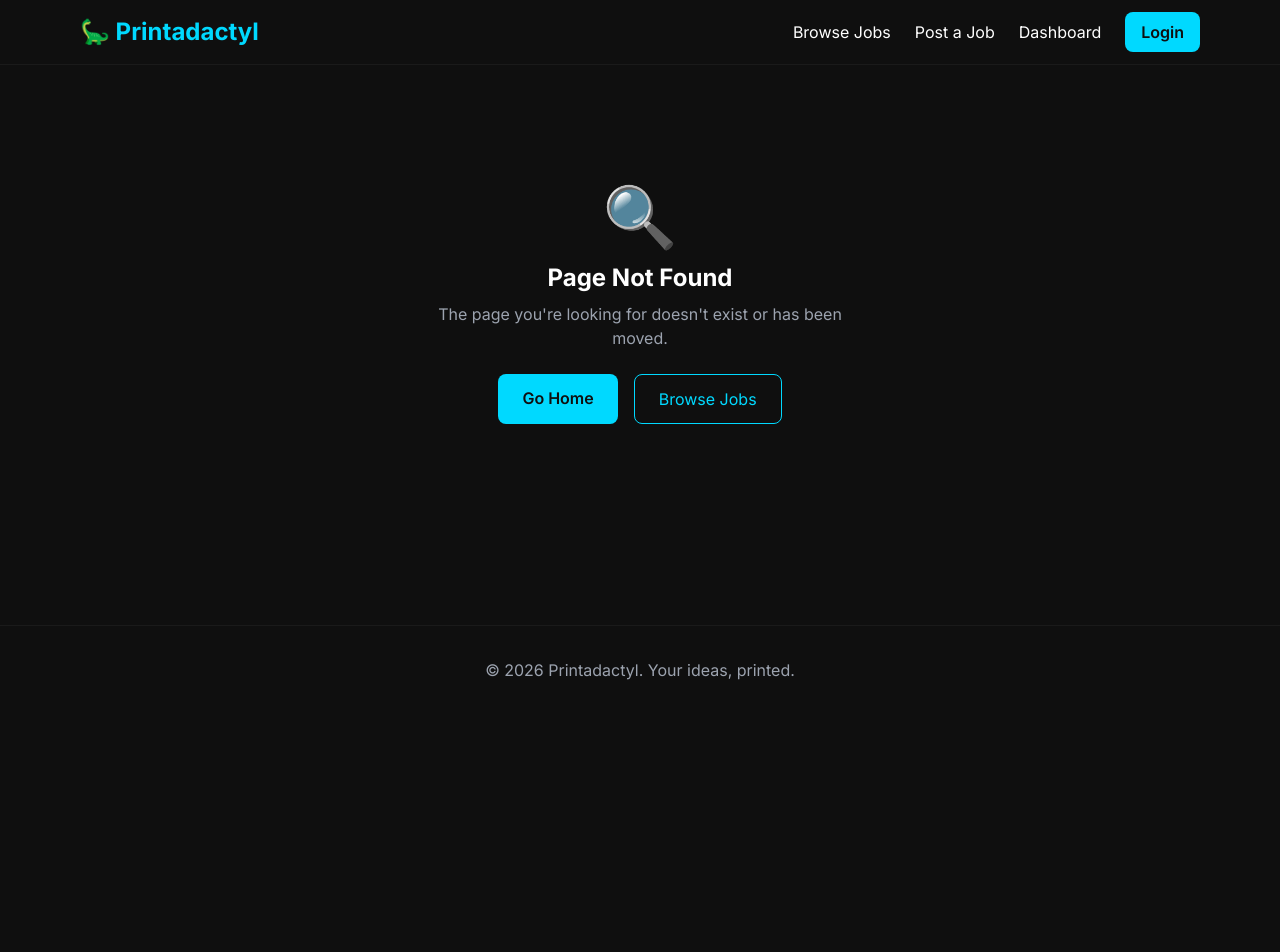
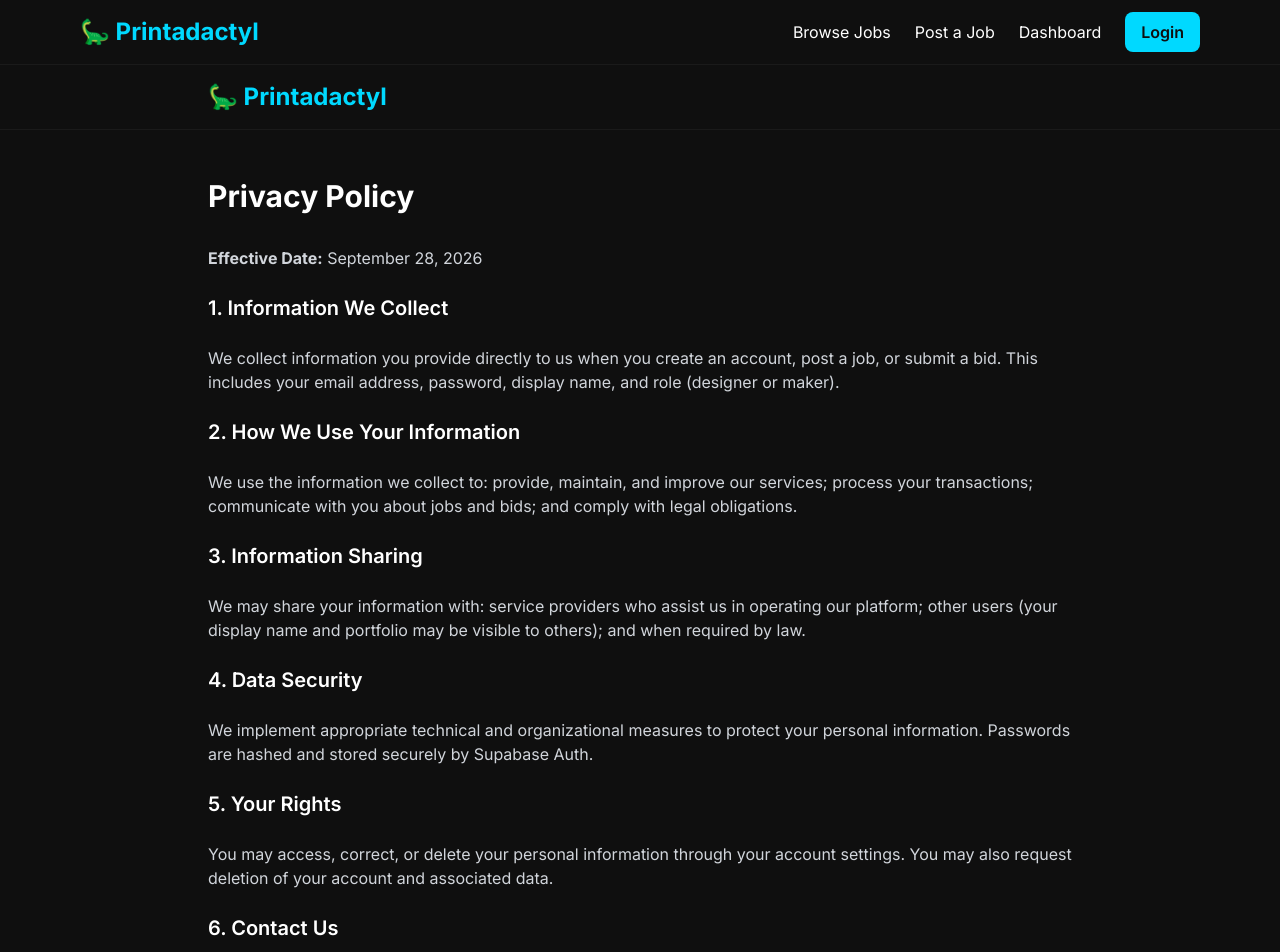
Before and after one commit to CuriousCornucopious/printadactyl, a Next.js app: page /privacy in a window 1280 px wide. Before the commit this address had no page. Shown: the top 952 px of the page. Before the commit the page ends 800 px from the top, so only its background shows below. Built offline with nearby package versions, Linux system fonts and the light colour scheme.

Commit message:
Add legal pages: Privacy Policy and Terms of Service

```diff
--- /dev/null
+++ b/app/privacy/page.tsx
@@ -0,0 +1,62 @@
+'use client'
+
+import Link from 'next/link'
+
+export default function PrivacyPage() {
+  return (
+    <div className="min-h-screen bg-background">
+      <header className="border-b border-surface">
+        <div className="max-w-4xl mx-auto px-4 h-16 flex items-center justify-between">
+          <Link href="/" className="text-2xl font-bold text-primary">🦕 Printadactyl</Link>
+        </div>
+      </header>
+
+      <main className="max-w-4xl mx-auto px-4 py-12">
+        <h1 className="text-3xl font-bold mb-8">Privacy Policy</h1>
+
+        <div className="space-y-6 text-gray-300">
+          <p><strong>Effective Date:</strong> September 28, 2026</p>
+
+          <h2 className="text-xl font-semibold text-white mt-8">1. Information We Collect</h2>
+          <p>
+            We collect information you provide directly to us when you create an account,
+            post a job, or submit a bid. This includes your email address, password,
+            display name, and role (designer or maker).
+          </p>
+
+          <h2 className="text-xl font-semibold text-white mt-8">2. How We Use Your Information</h2>
+          <p>
+            We use the information we collect to: provide, maintain, and improve our services;
+            process your transactions; communicate with you about jobs and bids; and comply
+            with legal obligations.
+          </p>
+
+          <h2 className="text-xl font-semibold text-white mt-8">3. Information Sharing</h2>
+          <p>
+            We may share your information with: service providers who assist us in operating
+            our platform; other users (your display name and portfolio may be visible to others);
+            and when required by law.
+          </p>
+
+          <h2 className="text-xl font-semibold text-white mt-8">4. Data Security</h2>
+          <p>
+            We implement appropriate technical and organizational measures to protect your
+            personal information. Passwords are hashed and stored securely by Supabase Auth.
+          </p>
+
+          <h2 className="text-xl font-semibold text-white mt-8">5. Your Rights</h2>
+          <p>
+            You may access, correct, or delete your personal information through your account
+            settings. You may also request deletion of your account and associated data.
+          </p>
+
+          <h2 className="text-xl font-semibold text-white mt-8">6. Contact Us</h2>
+          <p>
+            If you have any questions about this Privacy Policy, please contact us at
+            support@printadactyl.com.
+          </p>
+        </div>
+      </main>
+    </div>
+  )
+}
--- /dev/null
+++ b/app/terms/page.tsx
@@ -0,0 +1,96 @@
+'use client'
+
+import Link from 'next/link'
+
+export default function TermsPage() {
+  return (
+    <div className="min-h-screen bg-background">
+      <header className="border-b border-surface">
+        <div className="max-w-4xl mx-auto px-4 h-16 flex items-center justify-between">
+          <Link href="/" className="text-2xl font-bold text-primary">🦕 Printadactyl</Link>
+        </div>
+      </header>
+
+      <main className="max-w-4xl mx-auto px-4 py-12">
+        <h1 className="text-3xl font-bold mb-8">Terms of Service</h1>
+
+        <div className="space-y-6 text-gray-300">
+          <p><strong>Effective Date:</strong> September 28, 2026</p>
+
+          <h2 className="text-xl font-semibold text-white mt-8">1. Acceptance of Terms</h2>
+          <p>
+            By accessing or using Printadactyl, you agree to be bound by these Terms of Service.
+            If you do not agree to these terms, please do not use our service.
+          </p>
+
+          <h2 className="text-xl font-semibold text-white mt-8">2. Description of Service</h2>
+          <p>
+            Printadactyl is a marketplace platform connecting designers with print and
+            manufacturing service providers (makers). We provide a platform for posting jobs,
+            submitting bids, and facilitating transactions between users.
+          </p>
+
+          <h2 className="text-xl font-semibold text-white mt-8">3. User Accounts</h2>
+          <p>
+            You are responsible for maintaining the security of your account and password.
+            You must provide accurate and complete information when creating your account.
+            You are solely responsible for all activity that occurs under your account.
+          </p>
+
+          <h2 className="text-xl font-semibold text-white mt-8">4. User Conduct</h2>
+          <p>You agree not to:</p>
+          <ul className="list-disc pl-6 space-y-2">
+            <li>Post false, misleading, or fraudulent job postings or bids</li>
+            <li>Harass, abuse, or harm other users</li>
+            <li>Violate any applicable laws or regulations</li>
+            <li>Infringe upon the intellectual property rights of others</li>
+            <li>Attempt to gain unauthorized access to any part of the service</li>
+          </ul>
+
+          <h2 className="text-xl font-semibold text-white mt-8">5. Transactions and Payments</h2>
+          <p>
+            Users are responsible for arranging payments and transactions directly with each other.
+            Printadactyl does not process payments or hold funds. Any payment terms are between
+            the designer and maker.
+          </p>
+
+          <h2 className="text-xl font-semibold text-white mt-8">6. Intellectual Property</h2>
+          <p>
+            Users retain ownership of their designs and intellectual property. By posting
+            designs on Printadactyl, you grant us a license to use the content for operating
+            our service.
+          </p>
+
+          <h2 className="text-xl font-semibold text-white mt-8">7. Disclaimer of Warranties</h2>
+          <p>
+            Printadactyl is provided "as is" without warranties of any kind. We do not
+            guarantee the quality, safety, or legality of jobs posted or bids submitted.
+          </p>
+
+          <h2 className="text-xl font-semibold text-white mt-8">8. Limitation of Liability</h2>
+          <p>
+            Printadactyl shall not be liable for any indirect, incidental, special, or
+            consequential damages arising from your use of the service.
+          </p>
+
+          <h2 className="text-xl font-semibold text-white mt-8">9. Indemnification</h2>
+          <p>
+            You agree to indemnify and hold Printadactyl harmless from any claims, damages,
+            or expenses arising from your use of the service or violation of these terms.
+          </p>
+
+          <h2 className="text-xl font-semibold text-white mt-8">10. Changes to Terms</h2>
+          <p>
+            We may modify these terms at any time. Continued use of Printadactyl after
+            changes constitutes acceptance of the new terms.
+          </p>
+
+          <h2 className="text-xl font-semibold text-white mt-8">11. Contact</h2>
+          <p>
+            For questions about these Terms of Service, contact us at support@printadactyl.com.
+          </p>
+        </div>
+      </main>
+    </div>
+  )
+}
```
